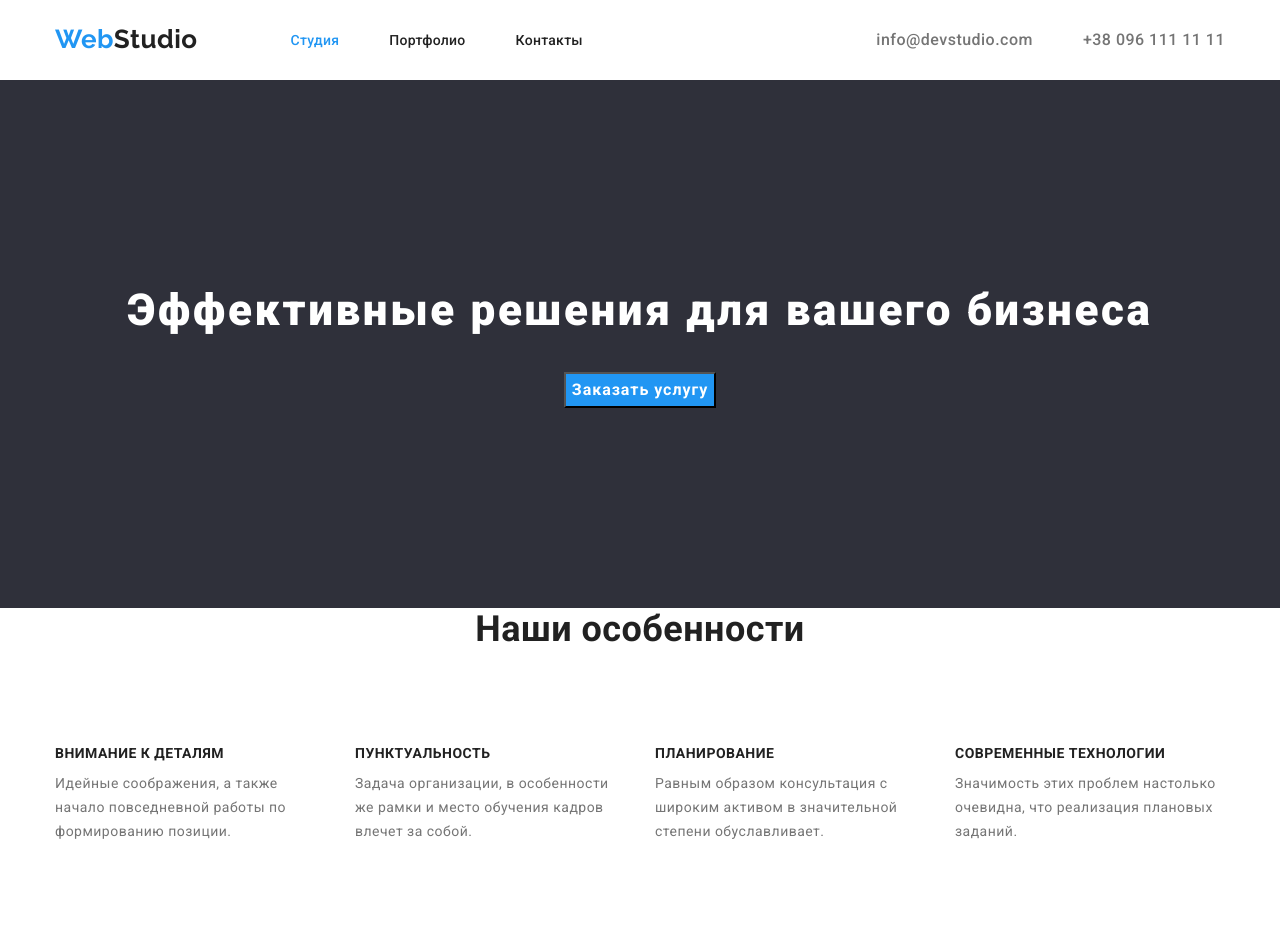
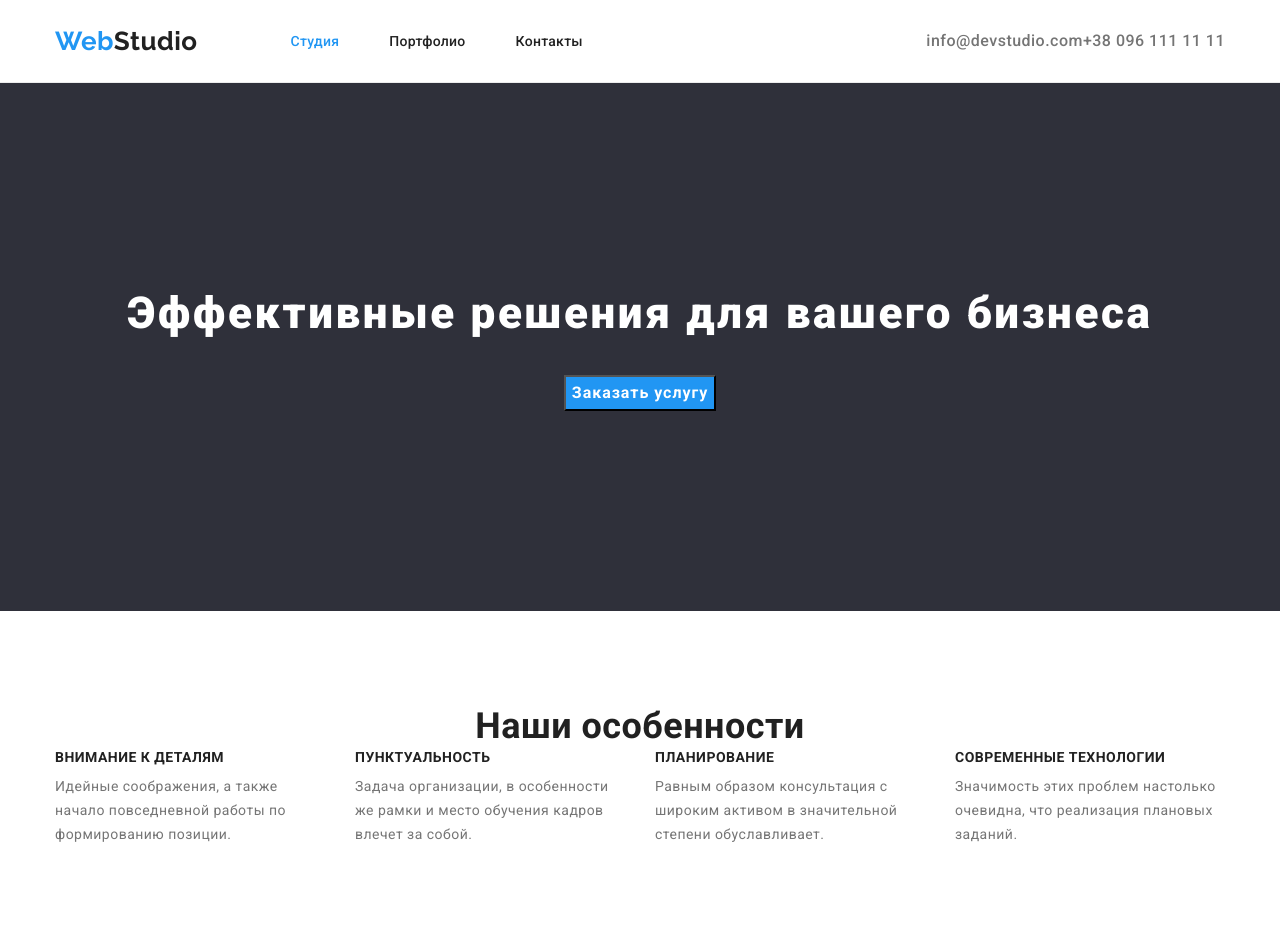
Before and after one commit to KorvinQuatro/goit-markup-hw-03, a plain HTML site: page index.html in a window 1280 px wide. Shown: the top 934 px of the page. Drawn offline with nearby package versions, Linux system fonts and the light colour scheme.

Commit message:
Добавляет 1 правки дз3

```diff
--- a/css/style.css
+++ b/css/style.css
@@ -18,7 +18,7 @@ body {
   margin: 0;
   list-style: none;
 }
-.img {
+img {
   display: block;
   max-width: 100%;
 }
@@ -26,16 +26,18 @@ body {
 /* Container */
 
 .container {
-  width: 1170px;
+  width: 1200px;
   margin-left: auto;
   margin-right: auto;
+  padding-left: 15px;
+  padding-right: 15px;
 }
 
 /* Header */
 
 .header {
   background-color: var(--white);
-  height: 80px;
+  border-bottom: 1px solid #ECECEC;
 }
 .header-container {
   display: flex;
@@ -51,8 +53,6 @@ body {
   font-size: 26px;
   line-height: 1.2;
   text-decoration: none;
-  margin-top: 24px;
-  margin-bottom: 25px;
 }
 
 .logo-first {
@@ -80,6 +80,9 @@ body {
   line-height: 1.2;
   letter-spacing: 0.02em;
   text-decoration: none;
+  display: block;
+  padding-top: 32px;
+  padding-bottom: 32px;
 }
 .link {
   color: var(--title-text-color);
@@ -88,7 +91,9 @@ body {
   line-height: 1.2;
   letter-spacing: 0.02em;
   text-decoration: none;
-
+  display: block;
+  padding-top: 32px;
+  padding-bottom: 32px;
   padding-left: 0;
   margin: 0;
 }
@@ -101,15 +106,21 @@ body {
   align-items: center;
   margin-left: auto;
 }
-.nav-adress .adress:last-child {
-  margin-right: 0;
-}
+
 .adress {
-  margin-right: 50px;
   color: var(--primary-text-color);
   font-weight: 500;
   text-decoration: none;
+  margin-right: 50px;
+  padding-top: 32px;
+  padding-bottom: 32px;
+  display: flex;
 }
+
+.adress:last-child {
+  margin-right: 0;
+}
+
 .adress:hover,
 .adress:focus {
   color: var(--accent-color);
@@ -148,7 +159,8 @@ body {
   text-align: center;
   margin-top: 0;
   margin-right: 0;
-  margin-bottom: 94px;
+  padding-top: 94px;
+  padding-bottom: 94px;
   margin-left: 0;
 }
 .section-features-title {
@@ -162,8 +174,6 @@ body {
 }
 .features {
   display: flex;
-  margin-top: 94px;
-  margin-bottom: 94px;
 }
 .features-item {
   margin-right: 30px;
@@ -194,7 +204,7 @@ body {
 .section-work {
   text-align: center;
   margin-top: 0px;
-  margin-bottom: 94px;
+  padding-bottom: 94px;
 }
 .section-work-title {
   color: var(--title-text-color);
@@ -208,6 +218,7 @@ body {
 .work {
   display: flex;
   margin-top: 0;
+  margin-bottom: 0;
   padding-left: 0;
 }
 .work-img {
@@ -239,26 +250,30 @@ body {
   display: flex;
 }
 .employee-item {
+  width: 270px;
   margin-right: 30px;
 }
 .employee-item:last-child {
   margin-right: 0;
+}
+.employee-info {
+padding-top: 30px;
+padding-bottom: 30px;
 }
 .employee-title {
   color: var(--title-text-color);
   font-weight: 500;
   font-size: 16px;
   line-height: 1.2;
-  margin-top: 30px;
+  margin-top: 0;
   margin-bottom: 10px;
 }
 .employee-position {
   font-size: 16px;
   line-height: 1.2;
   margin-top: 0;
-  margin-bottom: 30px;
+  margin-bottom: 0;
 }
-
 /* footer */
 
 .footer {
@@ -266,6 +281,7 @@ body {
   padding-top: 60px;
   padding-bottom: 60px;
 }
+
 .footer-logo-first {
   color: var(--accent-color);
 }
--- a/index.html
+++ b/index.html
@@ -22,10 +22,10 @@
                         <li class="item"><a href="" class="link">Контакты</a></li>
                     </ul>
                 </nav>
-                <div class="nav-adress">
-                    <a class="adress list" href="mailto:info@devstudio.com">info@devstudio.com</a>
-                    <a class="adress list" href="tel:+380961111111">+38 096 111 11 11</a>
-                </div>
+                    <ul class="nav-adress list">
+                        <li><a class="adress list" href="mailto:info@devstudio.com">info@devstudio.com</a></li>
+                        <li><a class="adress list" href="tel:+380961111111">+38 096 111 11 11</a></li>
+                    </ul>
             </div>
         </header>
         <main>
@@ -92,23 +92,31 @@
                     <ul class="employee list">
                         <li class="employee-item">
                             <img src="./img/img4.jpg" alt="Игорь Демьяненко" width="270">
+                            <div class="employee-info">
                                 <h3 class="employee-title">Игорь Демьяненко</h3>
                                 <p class="employee-position">Product Designer</p>
+                            </div>
                         </li>
                         <li class="employee-item">
                             <img src="./img/img5.jpg" alt="Ольга Репина" width="270">
+                            <div class="employee-info">
                                 <h3 class="employee-title">Ольга Репина</h3>
                                 <p class="employee-position">Frontend Developer</p>
+                            </div>
                         </li>
                         <li class="employee-item">
                             <img src="./img/img6.jpg" alt="Николай Тарасов" width="270">
+                            <div class="employee-info">
                                 <h3 class="employee-title">Николай Тарасов</h3>
                                 <p class="employee-position">Frontend Developer</p>
+                            </div>
                             </li>
                         <li class="employee-item">
                             <img src="./img/img7.jpg" alt="Михаил Ермаков" width="270">
+                            <div class="employee-info">
                                 <h3 class="employee-title">Михаил Ермаков</h3>
                                 <p class="employee-position">UI Designer</p>
+                            </div>
                             </li>
                     </ul>
                 </div>
```
Lines whose indentation alone changed are shown as unchanged.
